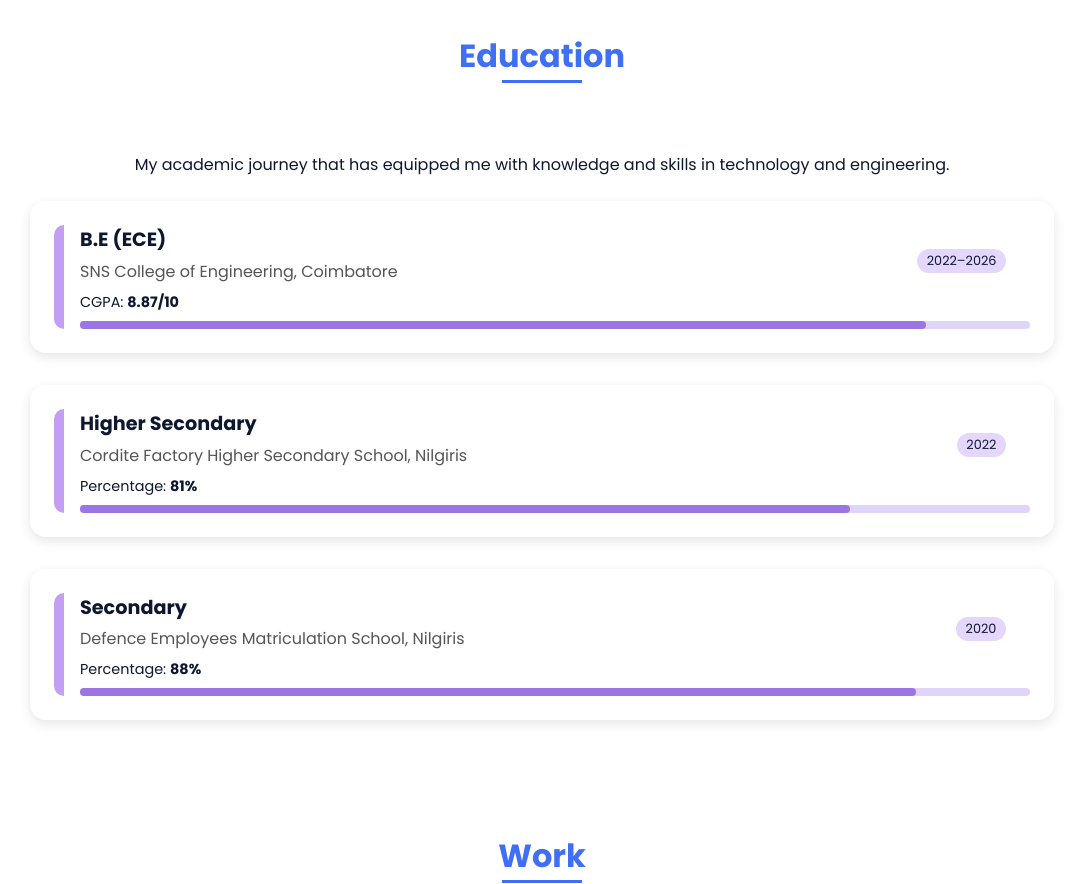
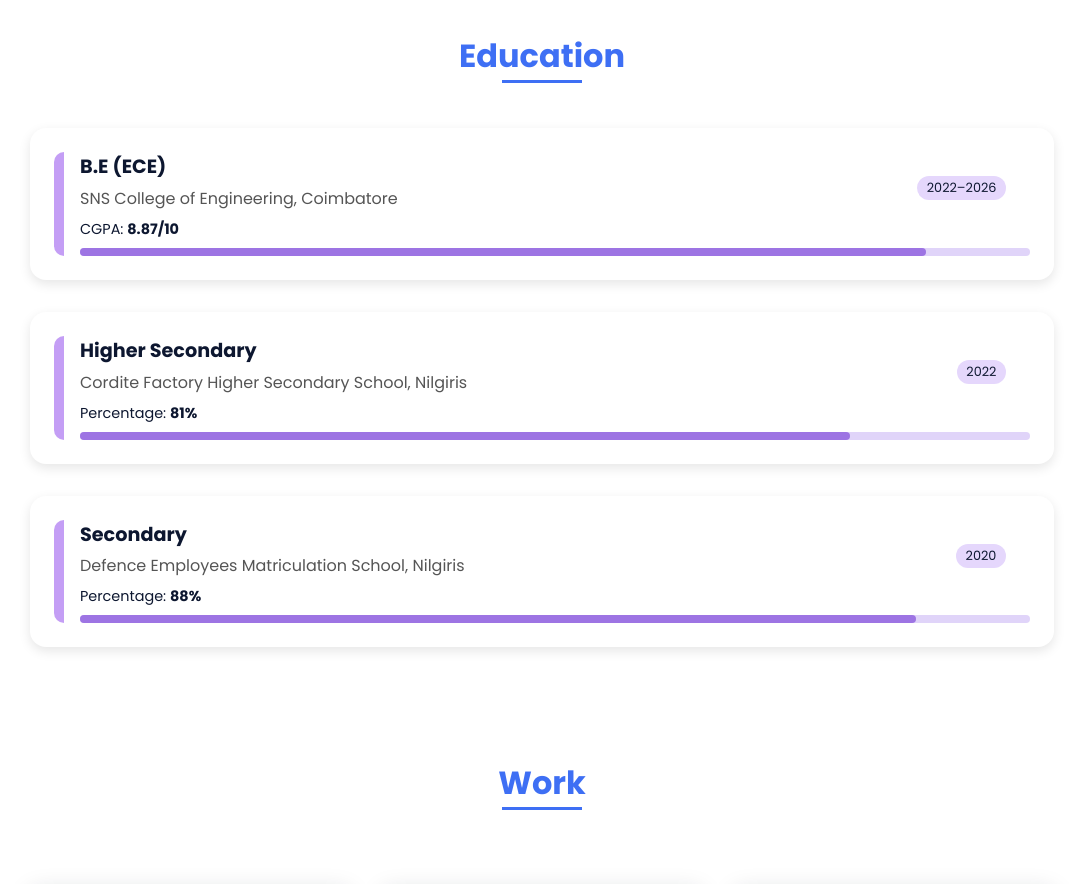
Before and after one commit to Jebershon/J-EPHRAIM-CHRISTOPHER, a plain HTML site: page index.html in a window 1280 px wide. Shown: the part 2040-2924 px from the top of the page, without its empty margins (98-1181 px from the left). Drawn offline with nearby package versions, Linux system fonts and the light colour scheme.

Commit message:
Update index.html

```diff
--- a/index.html
+++ b/index.html
@@ -19,12 +19,6 @@
                 display: flex;
                 flex-direction: column;
                 gap: 2rem;
-            }
-
-            .section-subtitle{
-                display: flex;
-                justify-content:center;
-                padding: 1.5rem;
             }
 
             .education__card {
@@ -227,8 +221,6 @@
             <!--===== EDUCATION =====-->
             <section class="education section" id="education">
                 <h2 class="section-title">Education</h2>
-                <p class="section-subtitle">My academic journey that has equipped me with knowledge and skills in technology and engineering.</p>
-
                 <div class="education__container bd-grid">
 
                     <div class="education__card">
```
